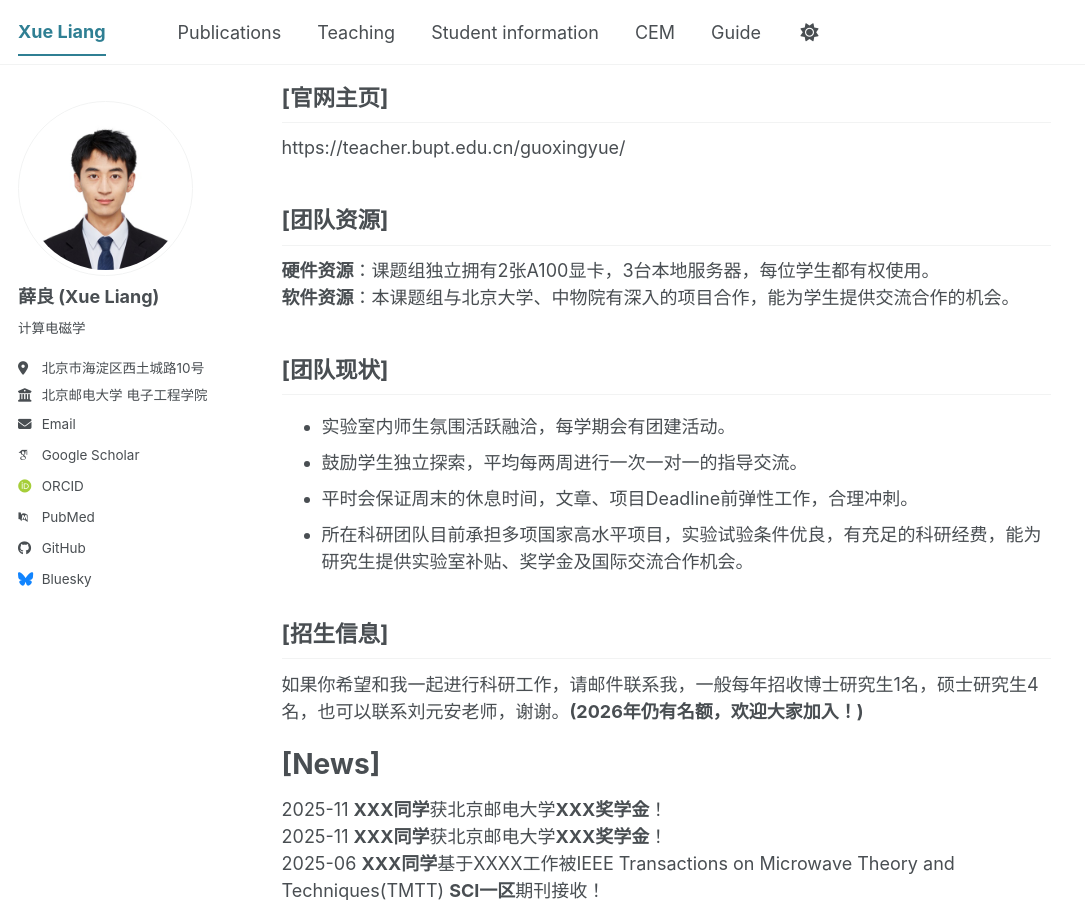
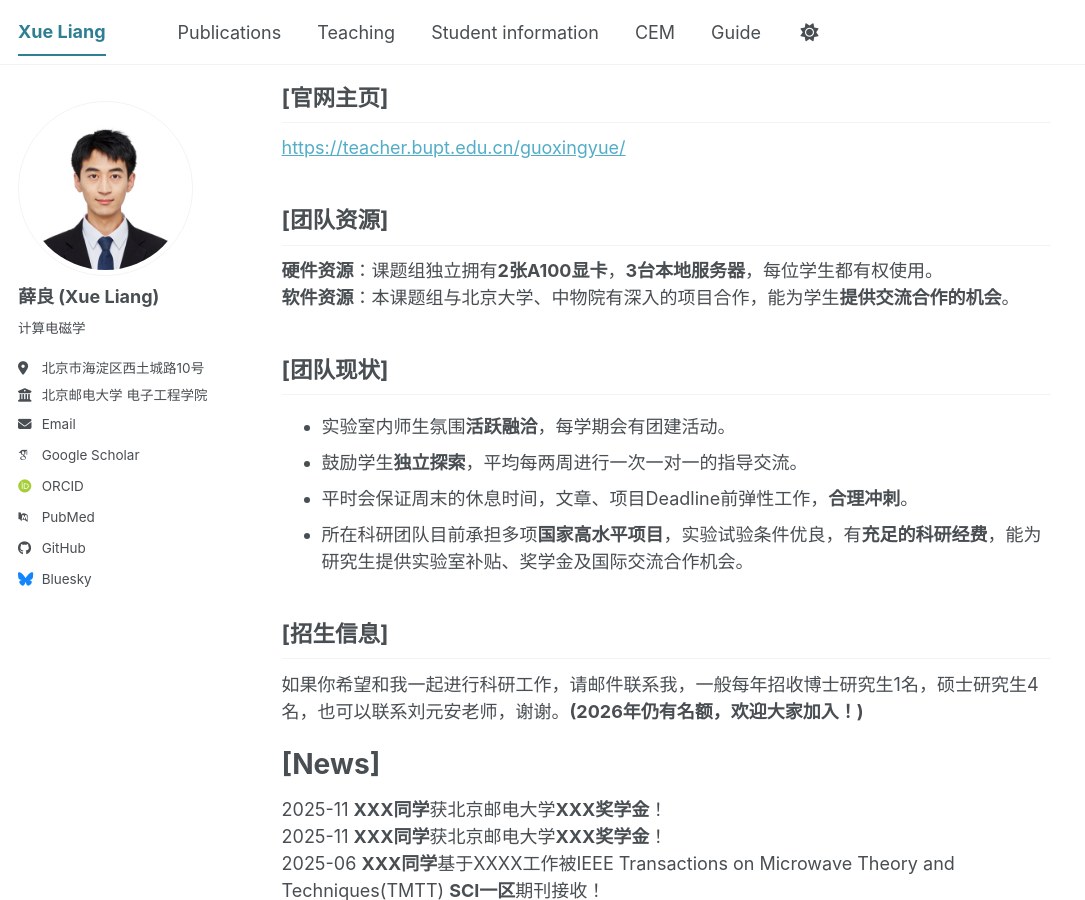
Before and after one commit to TsingHuaGo/xueliang.github.io, a Jekyll site: the page built from _pages/about.md, in a window 1280 px wide and 900 px high, scrolled down 581 px. Shown: the whole window, without its empty margins (0-1085 px from the left). Built offline with Jekyll 4.4.1, drawn with Linux system fonts in a browser that asks for light colours; some web fonts are replaced; a script bundle is joined from its source files by our own code; library files that are not in the unit come from our copies; part of the change alters nothing that is shown.

```diff
--- a/_pages/about.md
+++ b/_pages/about.md
@@ -24,21 +24,21 @@ redirect_from:
 
 [官网主页]
 ------
-https://teacher.bupt.edu.cn/guoxingyue/
+[https://teacher.bupt.edu.cn/guoxingyue/](https://teacher.bupt.edu.cn/guoxingyue/)
 
 
 [团队资源]
 ------
-**硬件资源**：课题组独立拥有2张A100显卡，3台本地服务器，每位学生都有权使用。\
-**软件资源**：本课题组与北京大学、中物院有深入的项目合作，能为学生提供交流合作的机会。
+**硬件资源**：课题组独立拥有**2张A100显卡**，**3台本地服务器**，每位学生都有权使用。\
+**软件资源**：本课题组与北京大学、中物院有深入的项目合作，能为学生**提供交流合作的机会**。
 
 
 [团队现状]
 ------
-- 实验室内师生氛围活跃融洽，每学期会有团建活动。
-- 鼓励学生独立探索，平均每两周进行一次一对一的指导交流。
-- 平时会保证周末的休息时间，文章、项目Deadline前弹性工作，合理冲刺。
-- 所在科研团队目前承担多项国家高水平项目，实验试验条件优良，有充足的科研经费，能为研究生提供实验室补贴、奖学金及国际交流合作机会。
+- 实验室内师生氛围**活跃融洽**，每学期会有团建活动。
+- 鼓励学生**独立探索**，平均每两周进行一次一对一的指导交流。
+- 平时会保证周末的休息时间，文章、项目Deadline前弹性工作，**合理冲刺**。
+- 所在科研团队目前承担多项**国家高水平项目**，实验试验条件优良，有**充足的科研经费**，能为研究生提供实验室补贴、奖学金及国际交流合作机会。
 
 
 [招生信息]
```
